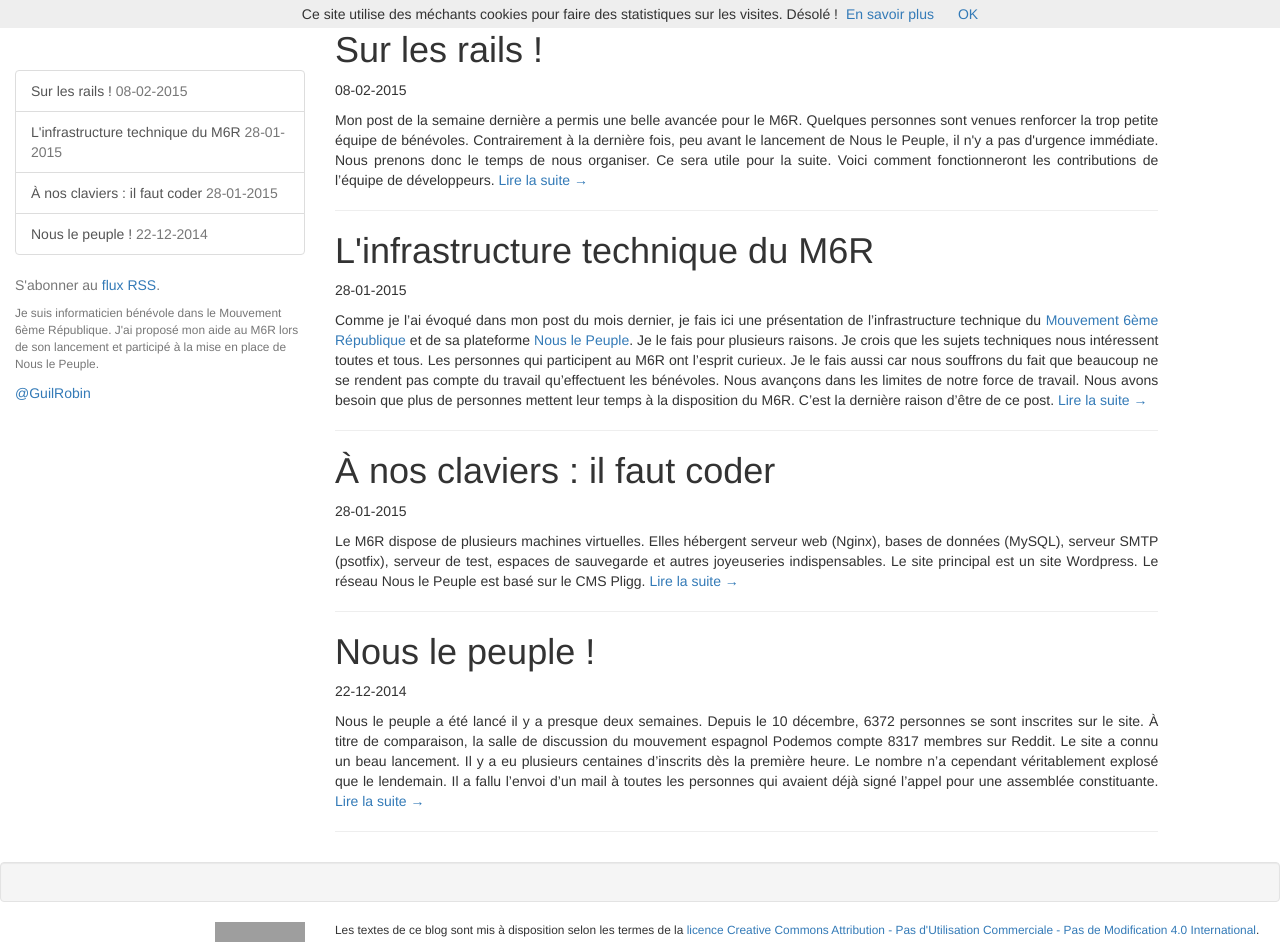
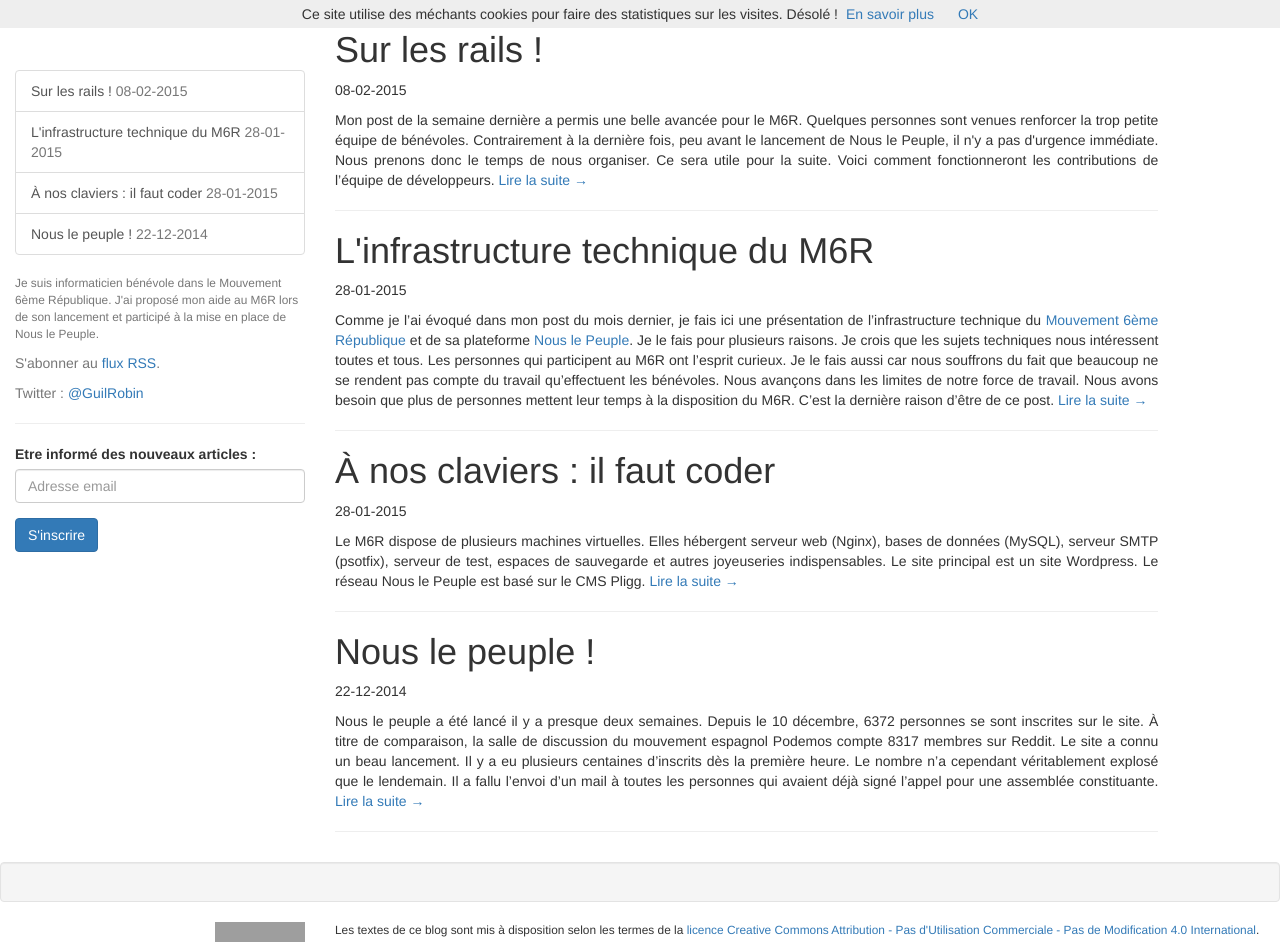
Before and after one commit to guillaumerobin/guillaumerobin.github.io, a Jekyll site: the page built from index.html, in a window 1280 px wide. Built offline with Jekyll 4.4.1, drawn with Linux system fonts in a browser that asks for light colours; nearby versions of some CDN libraries; comment, search, counter and statistics services are not loaded; grey boxes are pictures that could not be loaded.

Commit message:
add mailchimp suscribe form

```diff
--- a/_layouts/default.html
+++ b/_layouts/default.html
@@ -17,17 +17,34 @@
                   </a>
               {% endfor %}
             </div>
-            <p class="rss-subscribe">
-              <span class="text-muted">
-                S'abonner au <a href="{{ "/feed.xml" | prepend: site.baseurl }}">flux RSS</a>.
-              </span>
-            </p>
             <p class="text-muted small">
               Je suis informaticien bénévole dans le Mouvement 6ème République.
               J'ai proposé mon aide au M6R lors de son lancement
               et participé à la mise en place de Nous le Peuple.
             </p>
-            <a href="https://twitter.com/GuilRobin">@GuilRobin</a>
+            <p class="text-muted">
+              S'abonner au <a href="{{ "/feed.xml" | prepend: site.baseurl }}">flux RSS</a>.
+            </p>
+            <p class="text-muted">
+              Twitter : <a href="https://twitter.com/GuilRobin">@GuilRobin</a>
+            </p>
+            <hr />
+            <!-- Begin MailChimp Signup Form -->
+            <form action="//github.us10.list-manage.com/subscribe/post?u=d691cce18d172ccdc1fe91388&amp;id=edaa6c44dc" method="post" id="mc-embedded-subscribe-form" name="mc-embedded-subscribe-form" class="validate" target="_blank" novalidate>
+              <div class="form-group">
+                <label for="mce-EMAIL">Etre informé des nouveaux articles :</label>
+                <input class="form-control required email" type="email" name="EMAIL" id="mce-EMAIL" placeholder="Adresse email">
+              </div>
+              <div id="mce-responses" class="clear">
+                <div class="alert alert-danger" id="mce-error-response" style="display:none"></div>
+                <div class="alert alert-success" id="mce-success-response" style="display:none"></div>
+              </div>    <!-- real people should not fill this in and expect good things - do not remove this or risk form bot signups-->
+              <div style="position: absolute; left: -5000px;"><input type="text" name="b_d691cce18d172ccdc1fe91388_edaa6c44dc" tabindex="-1" value=""></div>
+              <input type="submit" value="S'inscrire" name="subscribe" id="mc-embedded-subscribe" class="btn btn-primary">
+            </form>
+            <script type='text/javascript' src='//s3.amazonaws.com/downloads.mailchimp.com/js/mc-validate.js'></script>
+            <script type='text/javascript'>(function($) {window.fnames = new Array(); window.ftypes = new Array();fnames[0]='EMAIL';ftypes[0]='email';fnames[1]='FNAME';ftypes[1]='text';fnames[2]='LNAME';ftypes[2]='text';}(jQuery));var $mcj = jQuery.noConflict(true);</script>
+            <!--End mc_embed_signup-->
         </div>
         <div class="col-md-8" id="content">
           {{ content }}
```
